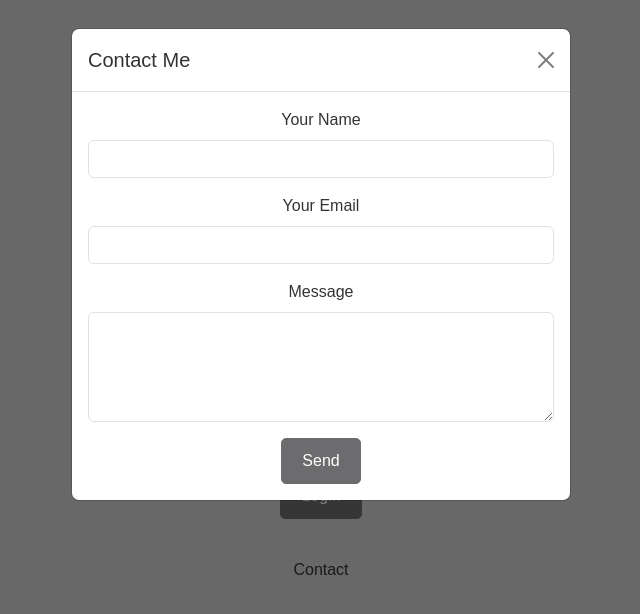
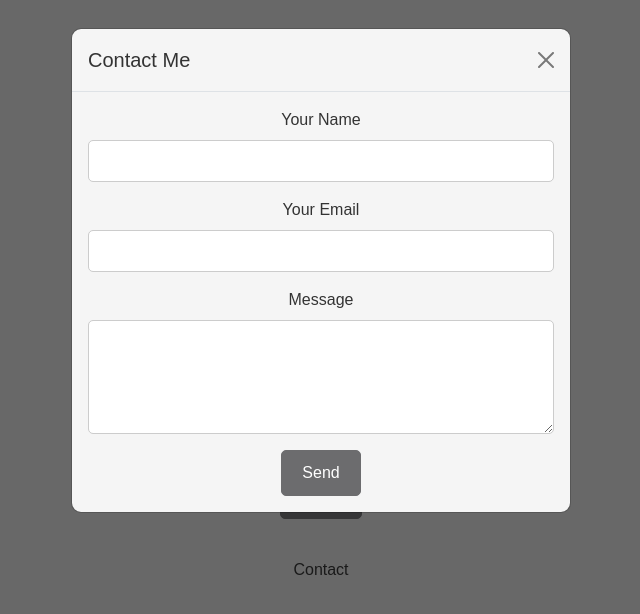
Before and after one commit to itsnotashley/itsnotashley.github.io, a plain HTML site: page landing.html in a window 1280 px wide. Both pictures are taken after a click on the link "Contact". Shown: the whole page, without its empty margins (319-959 px from the left). Drawn offline with nearby package versions, Linux system fonts and the light colour scheme.

Commit message:
Update landing.html

```diff
--- a/landing.html
+++ b/landing.html
@@ -6,12 +6,14 @@
     <title>Ashley Forrest</title>
     <link href="https://cdn.jsdelivr.net/npm/bootstrap@5.3.2/dist/css/bootstrap.min.css" rel="stylesheet">
     <style>
+        /* General Styles */
         body {
             background-color: #D1D1D1; /* Lighter gray */
-            color: #333; /* Darker text for contrast */
+            color: #333; /* Dark text for readability */
             font-family: "Poppins", sans-serif;
             text-align: center;
         }
+
         .container {
             display: flex;
             flex-direction: column;
@@ -19,21 +21,29 @@
             align-items: center;
             height: 100vh;
         }
+
+        /* Logo */
         .logo {
             width: 150px;
             height: 150px;
             object-fit: contain;
             margin-bottom: 20px;
         }
+
+        /* Typography */
         .title {
             font-size: 28px;
             font-weight: 600;
+            color: #333;
         }
+
         .subtitle {
             font-size: 16px;
             color: #555;
             margin-bottom: 20px;
         }
+
+        /* Button Styling */
         .btn-gray {
             background-color: #6C6C6E;
             border-color: #6C6C6E;
@@ -42,18 +52,40 @@
             font-size: 16px;
             border-radius: 5px;
         }
+
         .btn-gray:hover {
             background-color: #5C5C5E;
         }
+
+        /* Contact Link */
         .contact-link {
             margin-top: 15px;
             text-decoration: none;
             color: #333;
             font-weight: 500;
         }
+
         .contact-link:hover {
             color: #555;
         }
+
+        /* Contact Modal Styling */
+        .modal-content {
+            background-color: #F5F5F5; /* Light gray */
+            border-radius: 10px;
+        }
+
+        /* Contact Form Input Styling */
+        .form-control {
+            border: 1px solid #ccc;
+            border-radius: 5px;
+            padding: 8px;
+        }
+
+        .modal-title {
+            color: #333;
+        }
+
     </style>
 </head>
 <body>
@@ -89,7 +121,7 @@
                         <label for="message" class="form-label">Message</label>
                         <textarea class="form-control" id="message" rows="4" required></textarea>
                     </div>
-                    <button type="submit" class="btn btn-gray">Send</button>
+                    <button type="submit" class="btn btn-gray">Send</button> <!-- FIXED Button Color -->
                 </form>
             </div>
         </div>
```
